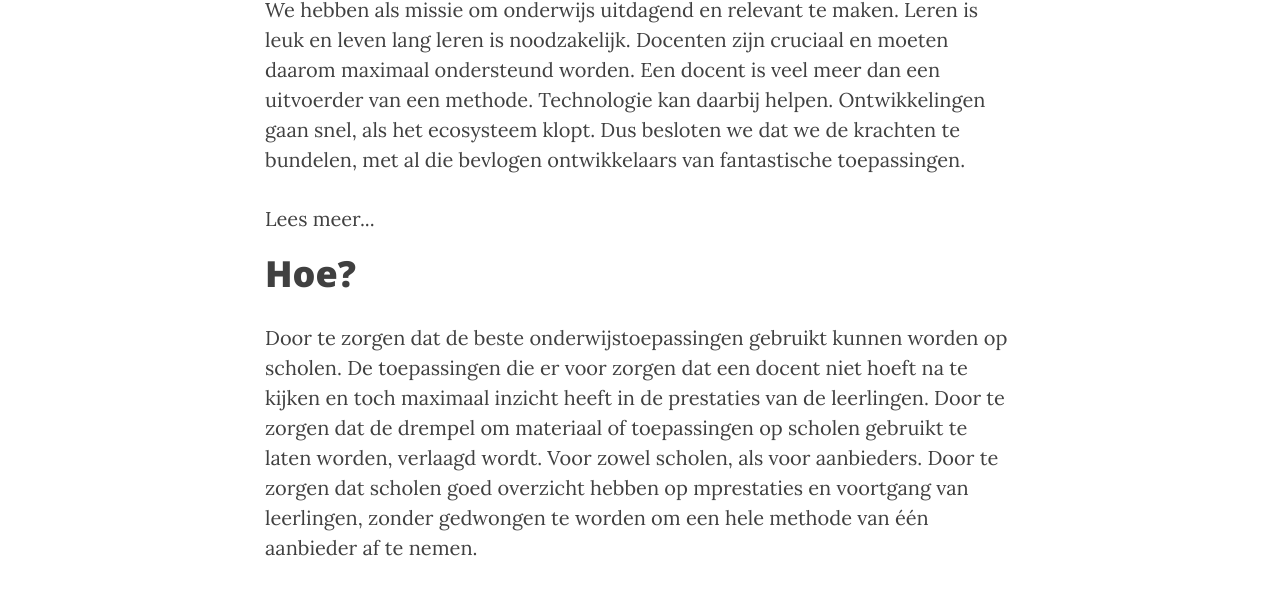
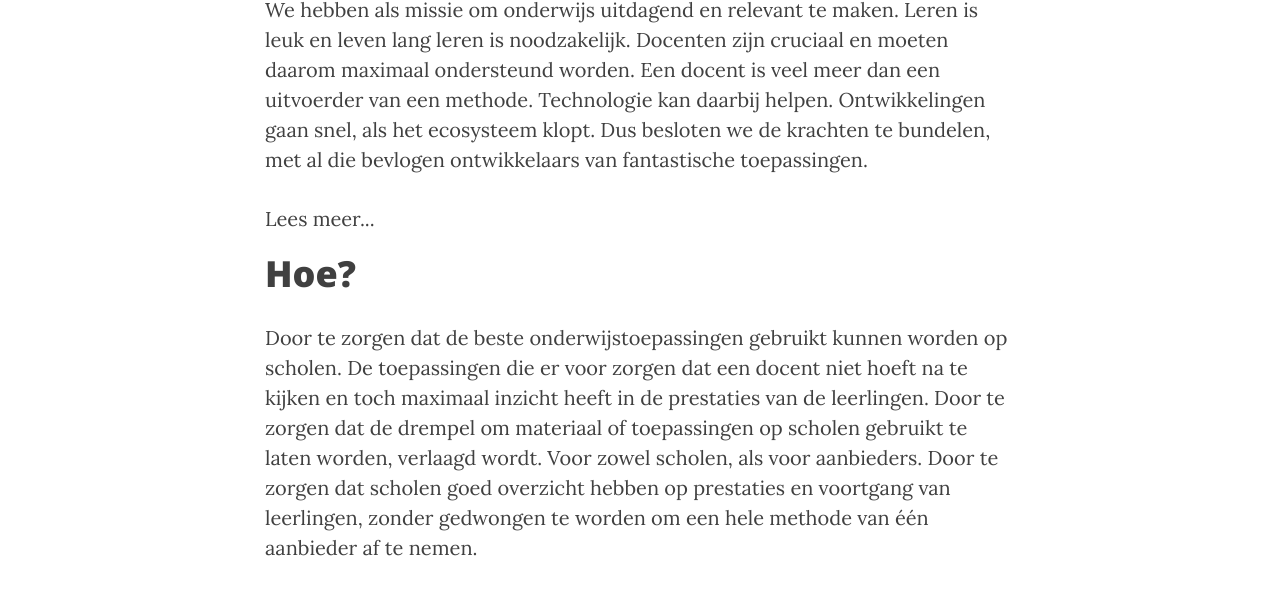
Before and after one commit to PerceptumNL/eduraam-website, a Jekyll site: the page built from index.html, in a window 1280 px wide. Shown: the part 681-1271 px from the top of the page. Built offline with Jekyll 4.4.1, drawn with Linux system fonts in a browser that asks for light colours; nearby versions of some CDN libraries; the list of posts is cut into pages by our own code; comment, search, counter and statistics services are not loaded.

Commit message:
Fixed typo

```diff
--- a/index.html
+++ b/index.html
@@ -6,12 +6,12 @@ comments: True
 ---
 
 <h1>Waarom?</h1>
-<p>We hebben als missie om onderwijs uitdagend en relevant te maken. Leren is leuk en leven lang leren is noodzakelijk. Docenten zijn cruciaal en moeten daarom maximaal ondersteund worden. Een docent is veel meer dan een uitvoerder van een methode. Technologie kan daarbij helpen. Ontwikkelingen gaan snel, als het ecosysteem klopt. Dus besloten we dat we de krachten te bundelen, met al die bevlogen ontwikkelaars van fantastische toepassingen.</p>
+<p>We hebben als missie om onderwijs uitdagend en relevant te maken. Leren is leuk en leven lang leren is noodzakelijk. Docenten zijn cruciaal en moeten daarom maximaal ondersteund worden. Een docent is veel meer dan een uitvoerder van een methode. Technologie kan daarbij helpen. Ontwikkelingen gaan snel, als het ecosysteem klopt. Dus besloten we de krachten te bundelen, met al die bevlogen ontwikkelaars van fantastische toepassingen.</p>
 <a href="{{ site.baseurl }}/waarom/">Lees meer...</a><br>
 
 
 <h1>Hoe?</h1>
-<p>Door te zorgen dat de beste onderwijstoepassingen gebruikt kunnen worden op scholen. De toepassingen die er voor zorgen dat een docent niet hoeft na te kijken en toch maximaal inzicht heeft in de prestaties van de leerlingen. Door te zorgen dat de drempel om materiaal of toepassingen op scholen gebruikt te laten worden, verlaagd wordt. Voor zowel scholen, als voor aanbieders. Door te zorgen dat scholen goed overzicht hebben op mprestaties en voortgang van leerlingen, zonder gedwongen te worden om een hele methode van &eacute;&eacute;n aanbieder af te nemen.<br><br>
+<p>Door te zorgen dat de beste onderwijstoepassingen gebruikt kunnen worden op scholen. De toepassingen die er voor zorgen dat een docent niet hoeft na te kijken en toch maximaal inzicht heeft in de prestaties van de leerlingen. Door te zorgen dat de drempel om materiaal of toepassingen op scholen gebruikt te laten worden, verlaagd wordt. Voor zowel scholen, als voor aanbieders. Door te zorgen dat scholen goed overzicht hebben op prestaties en voortgang van leerlingen, zonder gedwongen te worden om een hele methode van &eacute;&eacute;n aanbieder af te nemen.<br><br>
 De beste lesstof voor het beste resultaat.</p>
 <a href="{{ site.baseurl }}/hoe/">Lees meer...</a><br>
 
```
